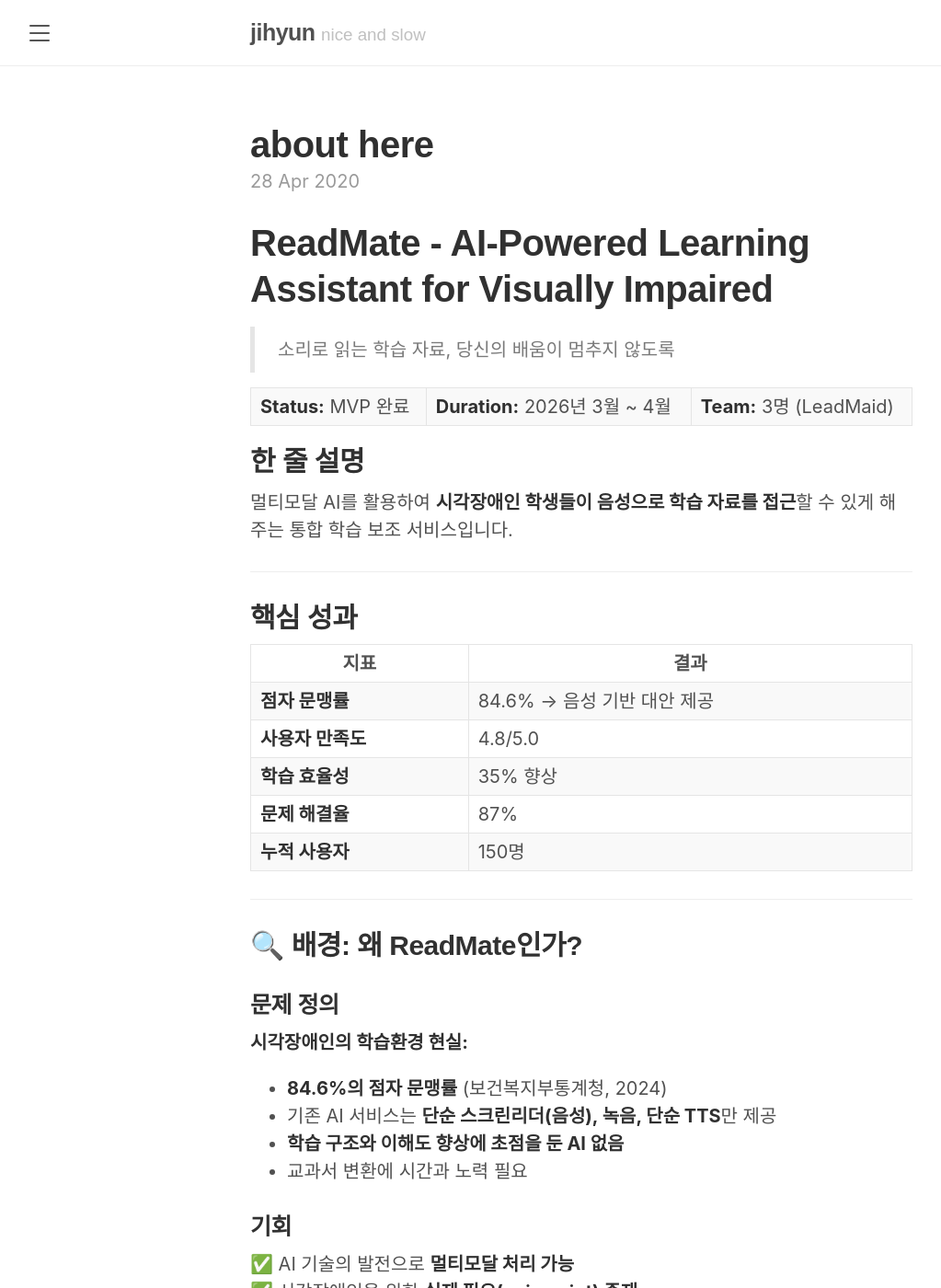
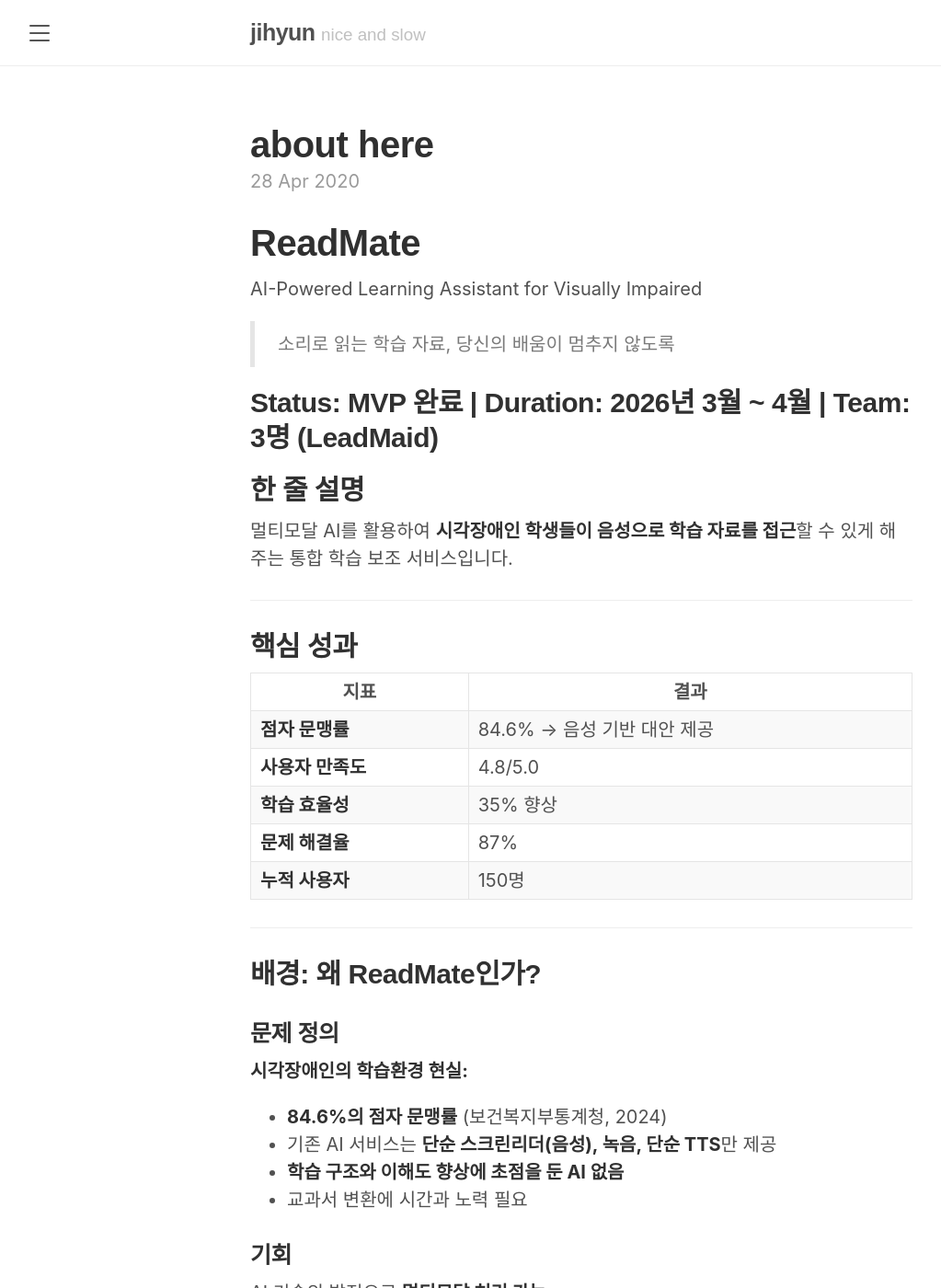
Before and after one commit to jihyun-bit/jihyun-bit.github.io, a Jekyll site: the page built from _posts/2020-04-28-janie1-log.md, in a window 1280 px wide and 1400 px high. Shown: the whole window at 92% size, without its empty margins (8-1031 px from the left). Built offline with Jekyll 4.4.1, drawn with Linux system fonts in a browser that asks for light colours; some web fonts are replaced; some of the changed text lies outside the part shown.

Commit message:
readmate mf

```diff
--- a/_posts/2020-04-28-janie1-log.md
+++ b/_posts/2020-04-28-janie1-log.md
@@ -3,11 +3,13 @@ layout: post
 title: about here
 ---
 
-# **ReadMate** - AI-Powered Learning Assistant for Visually Impaired
+# **ReadMate**
+AI-Powered Learning Assistant for Visually Impaired
 
 > 소리로 읽는 학습 자료, 당신의 배움이 멈추지 않도록
 
 **Status:** MVP 완료 | **Duration:** 2026년 3월 ~ 4월 | **Team:** 3명 (LeadMaid)
+---
 
 ## 한 줄 설명
 
@@ -27,7 +29,7 @@ title: about here
 
 ---
 
-## 🔍 배경: 왜 ReadMate인가?
+## 배경: 왜 ReadMate인가?
 
 ### 문제 정의
 
```
Also changed, not shown: other parts of _posts/2020-04-28-janie1-log.md (+8 -8 lines).
